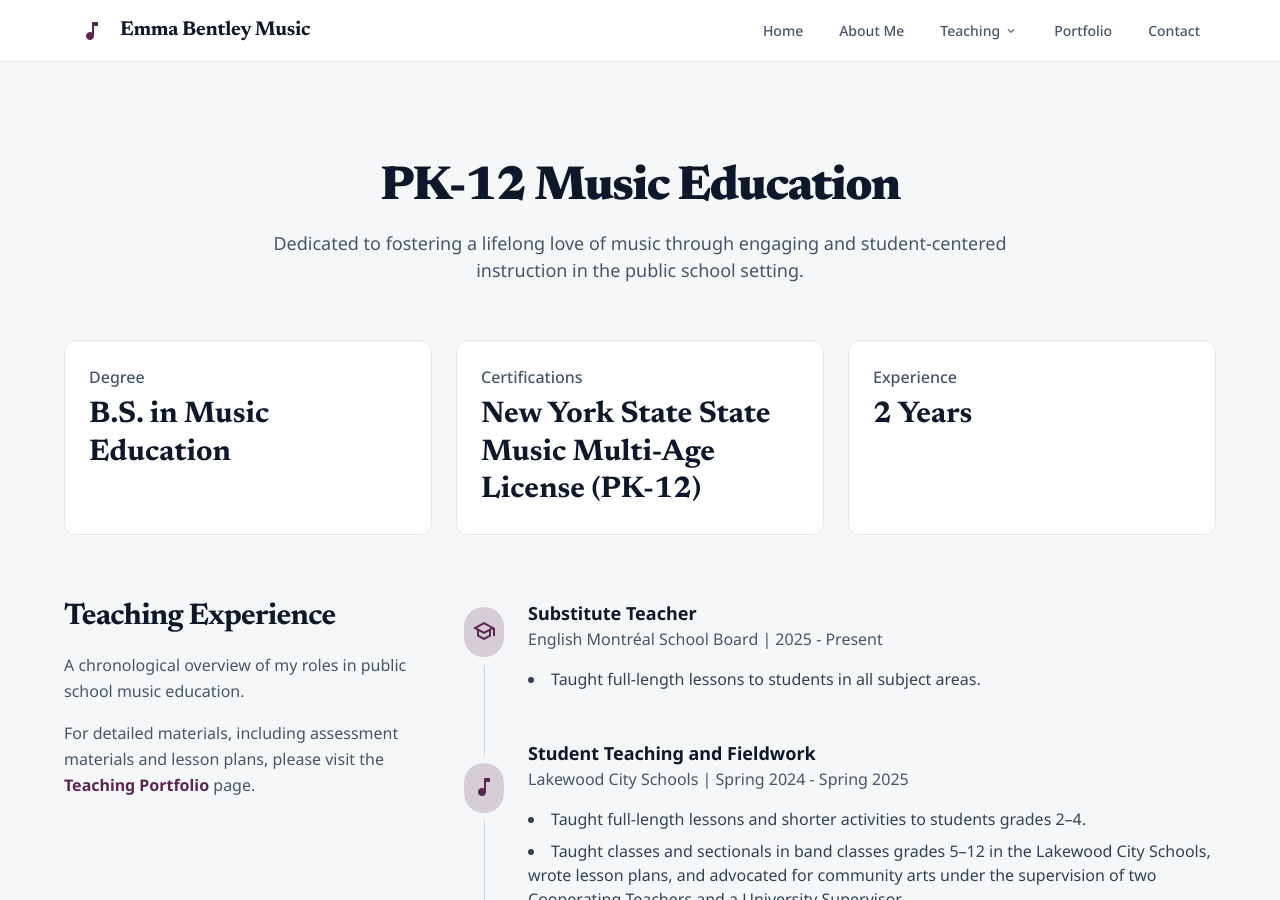
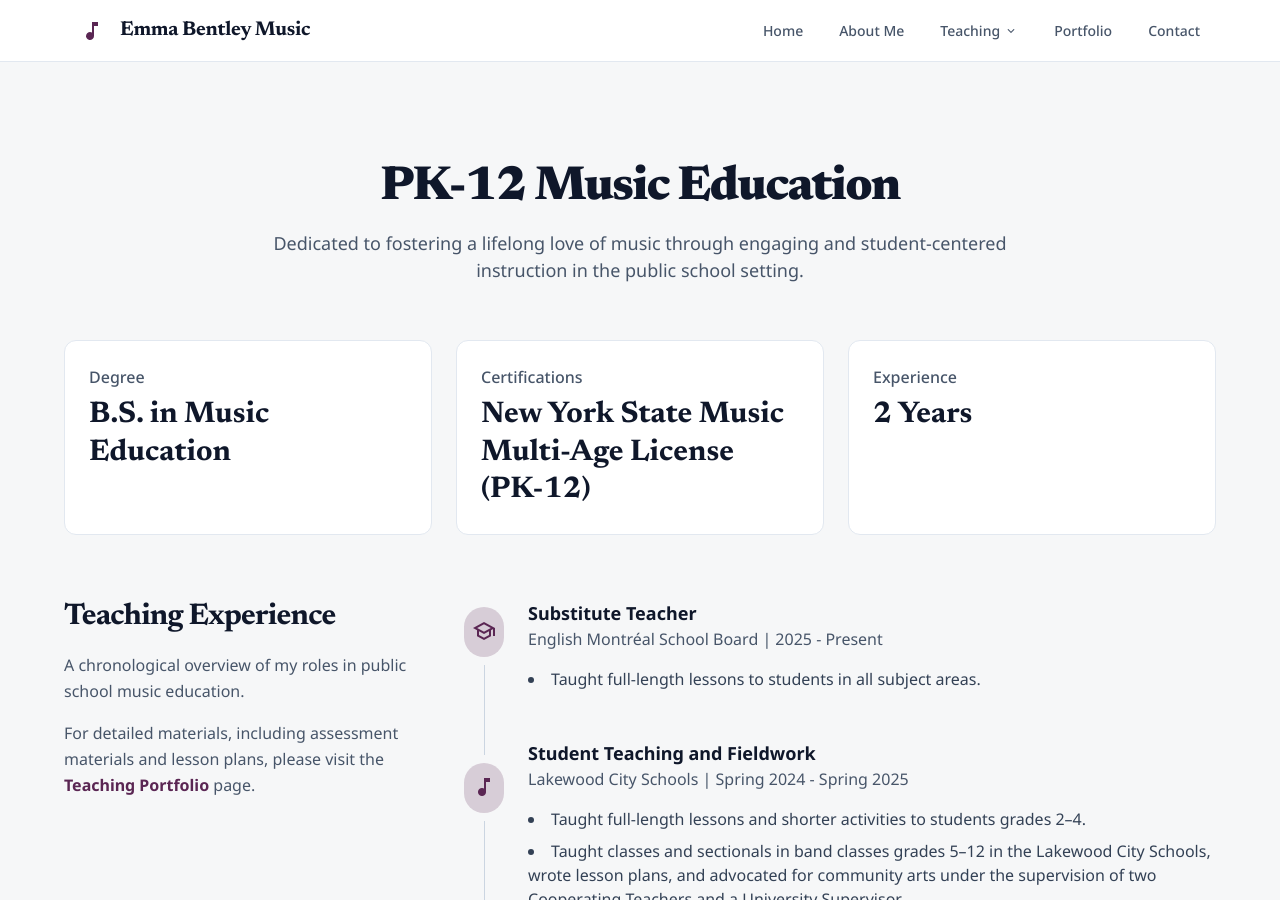
Before and after one commit to emmabentleymusic/emmabentleymusic.github.io, a Jekyll site: the page built from school-teaching.markdown, in a window 1280 px wide and 900 px high. Built offline with Jekyll 4.4.1, drawn with Linux system fonts in a browser that asks for light colours; nearby versions of some CDN libraries.

Commit message:
typo error

```diff
--- a/school-teaching.markdown
+++ b/school-teaching.markdown
@@ -11,7 +11,7 @@ subtitle: Dedicated to fostering a lifelong love of music through engaging and s
     </div>
     <div class="flex flex-col gap-2 rounded-xl p-6 border border-slate-200 dark:border-slate-700 bg-white dark:bg-card-dark">
         <p class="text-slate-600 dark:text-slate-400 text-base font-medium leading-normal">Certifications</p>
-        <p class="font-display text-slate-900 dark:text-slate-100 text-3xl font-bold leading-tight"> New York State State Music Multi-Age License (PK-12)</p>
+        <p class="font-display text-slate-900 dark:text-slate-100 text-3xl font-bold leading-tight"> New York State Music Multi-Age License (PK-12)</p>
     </div>
     <div class="flex flex-col gap-2 rounded-xl p-6 border border-slate-200 dark:border-slate-700 bg-white dark:bg-card-dark">
         <p class="text-slate-600 dark:text-slate-400 text-base font-medium leading-normal">Experience</p>
```
